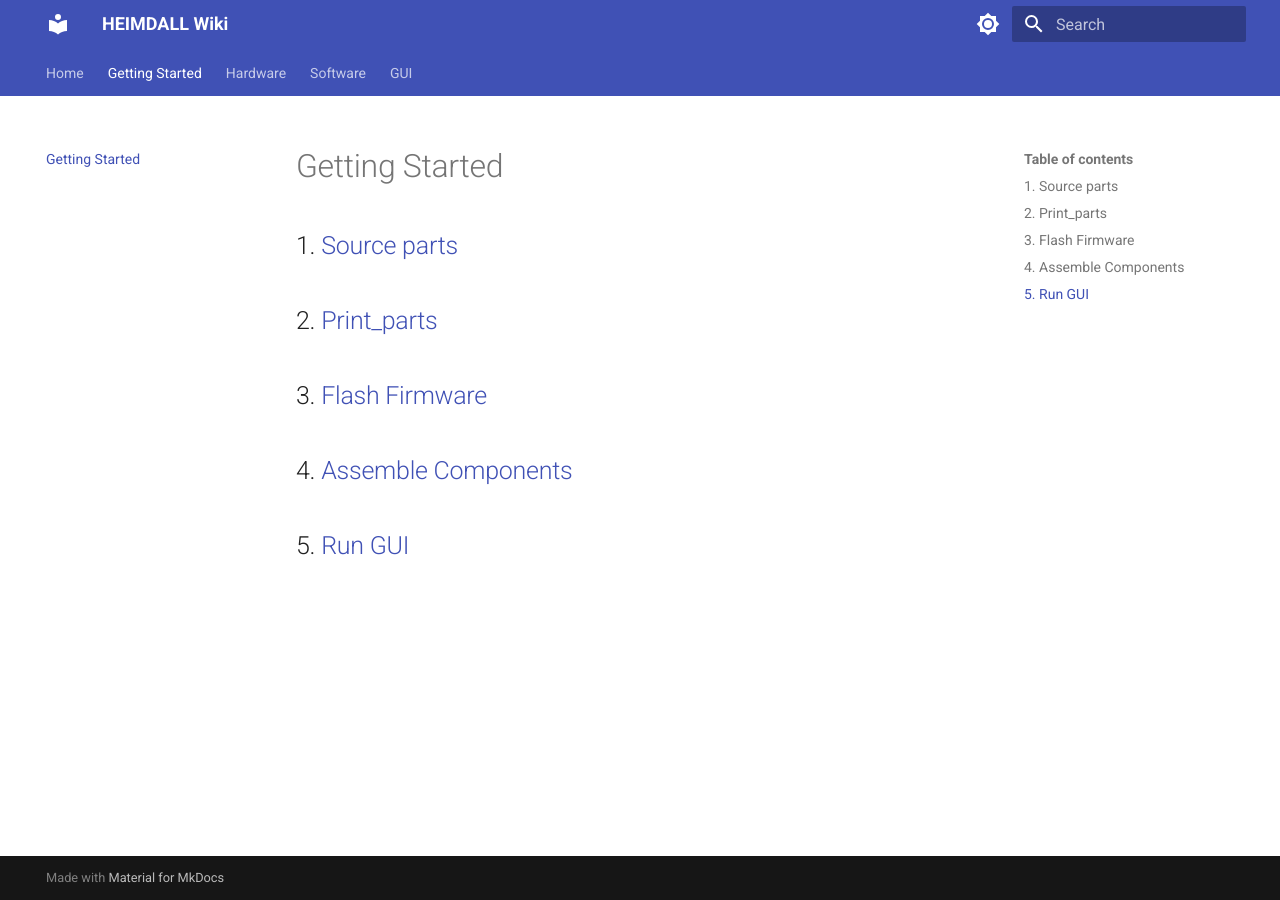
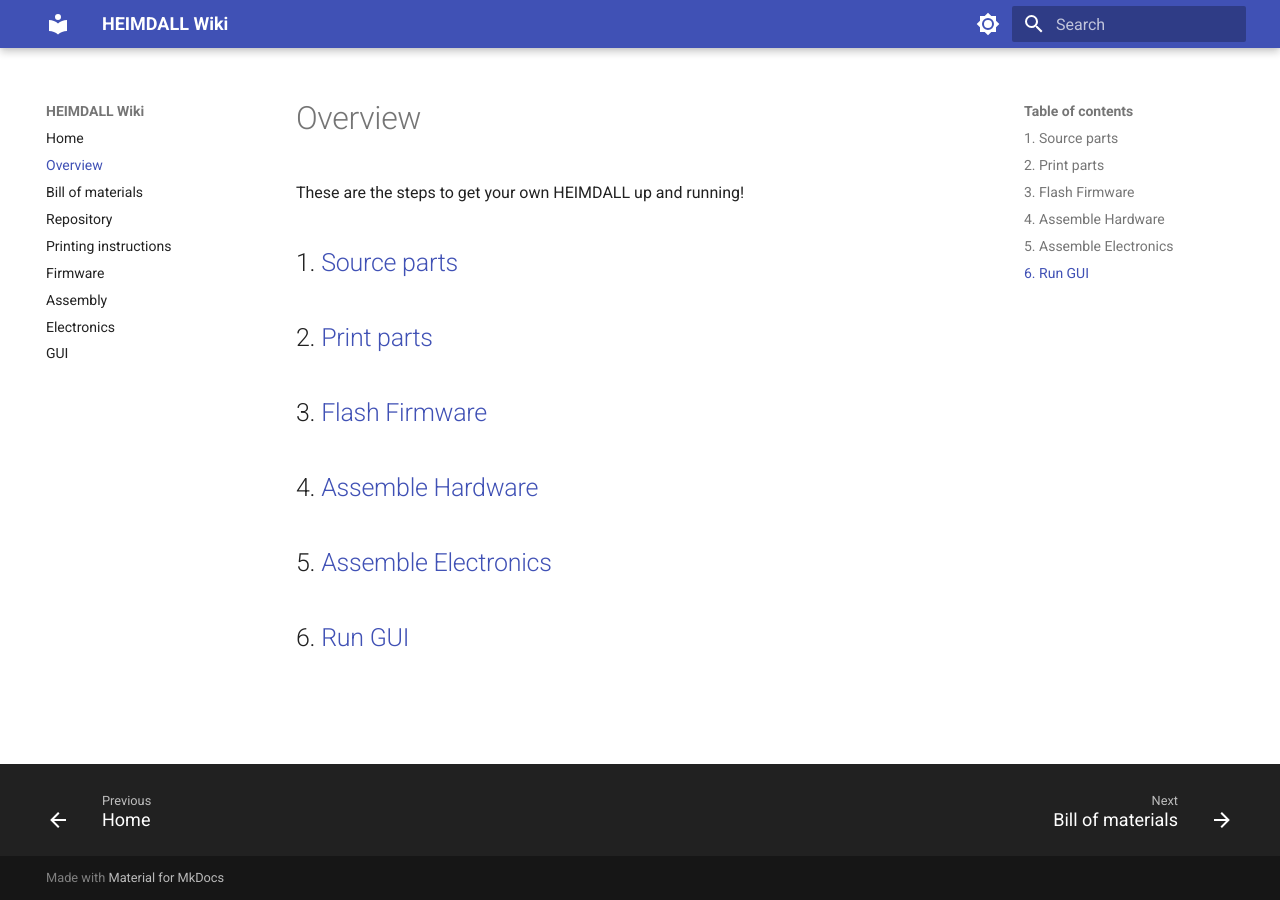
Before and after one commit to selfdrivinglabsntu/SelfDrivingLabWiki, an MkDocs documentation site: the page built from docs/setup.md, in a window 1280 px wide. Built offline with MkDocs 1.6.1 and Material for MkDocs 9.7.7, drawn with Linux system fonts in a browser that asks for light colours.

Commit message:
more structure

```diff
--- a/docs/setup.md
+++ b/docs/setup.md
@@ -1,11 +1,15 @@
-# Getting Started
+# Overview
+
+These are the steps to get your own HEIMDALL up and running!
 
 ## 1. [Source parts](hardware/bill_of_materials.md)
 
-## 2. [Print_parts](hardware/printing_parts.md)
+## 2. [Print parts](hardware/printing_parts.md)
 
 ## 3. [Flash Firmware](software/firmware.md)
 
-## 4. [Assemble Components](hardware/assembly.md)
+## 4. [Assemble Hardware](hardware/assembly.md)
 
-## 5. [Run GUI](software/GUI.md)
+## 5. [Assemble Electronics](hardware/electronics.md)
+
+## 6. [Run GUI](software/GUI.md)
--- a/mkdocs.yml
+++ b/mkdocs.yml
@@ -16,18 +16,25 @@
         icon: material/brightness-4
         name: Switch to light mode
   features:
-    - navigation.tabs      # Top navigation bar
+    # - navigation.tabs      # Top navigation bar
     - navigation.indexes   # Allows folders to have their own landing pages
     - search.suggest       # Smart search bar dropdowns
+    - navigation.footer
 
 # This defines the sidebar structure of your wiki
 nav:
   - Home: index.md
-  - Getting Started: setup.md
-  - Hardware: hardware.md
-  - Software: software.md
-  - GUI: user_interface.md
+  - Overview: setup.md
+  - Bill of materials: hardware/bill_of_materials.md
+  - Repository: software/git.md
+  - Printing instructions: hardware/printing_parts.md
+  - Firmware: software/firmware.md
+  - Assembly: hardware/assembly.md
+  - Electronics: hardware/electronics.md
+  - GUI: software/GUI.md
+
 
 markdown_extensions:
   - admonition
   - pymdownx.details
+  - attr_list
```
Also changed, not shown: docs/hardware/electronics.md (added, +1 -0 lines), docs/index.md (+6 -2 lines), docs/software/GUI.md (+16 -0 lines), docs/software/firmware.md (+1 -0 lines), docs/software/git.md (added, +24 -0 lines), docs/images/full assembly.png (added), docs/images/full_assembly_front.png (added), docs/software/images/git_zip_download.png (added), 1 other file.
